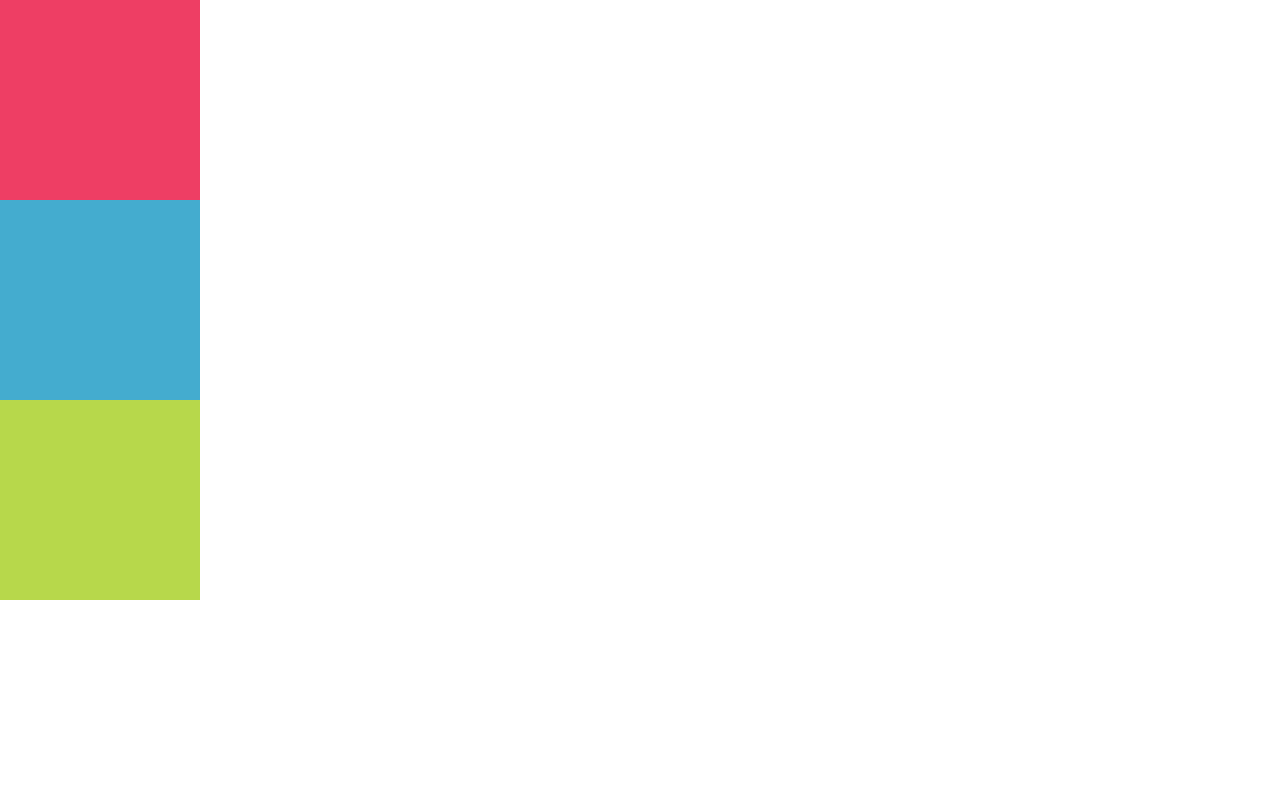
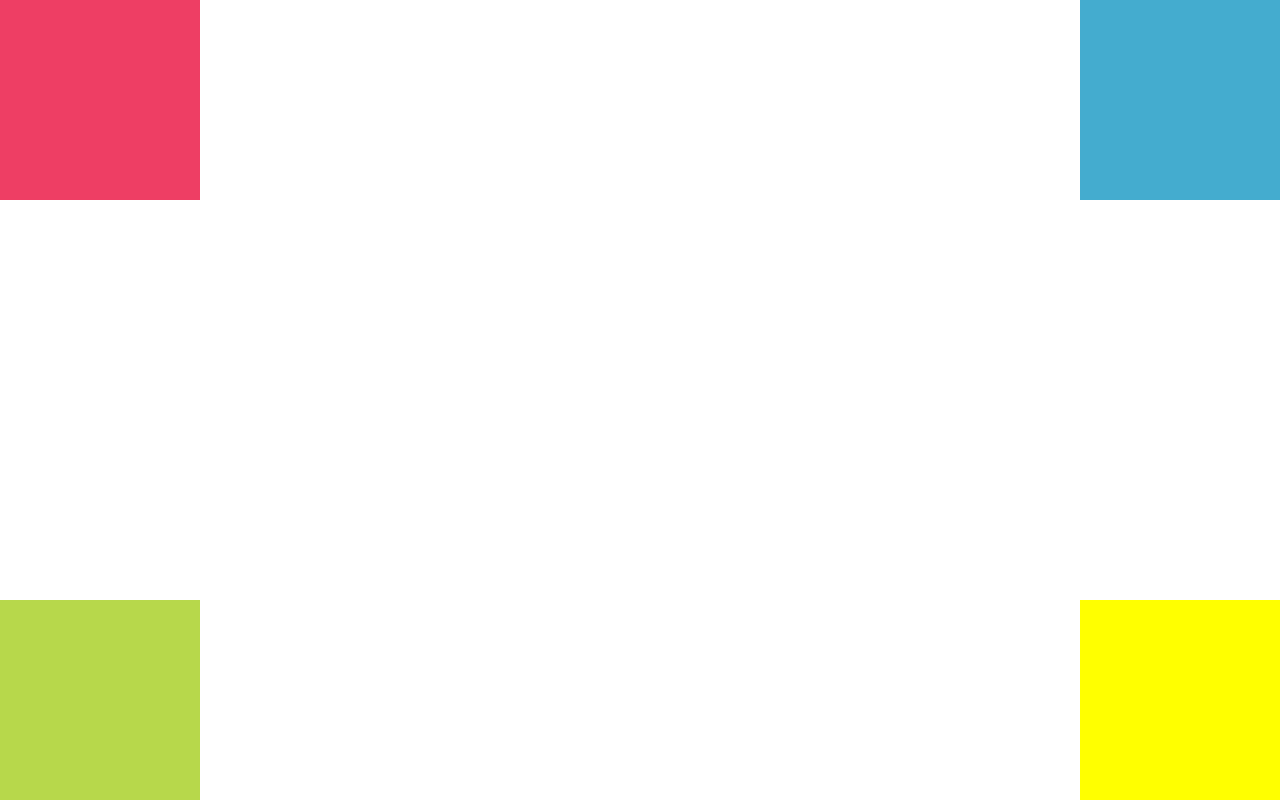
Before and after one commit to jplvzr/positioning1, a plain HTML site: page parte5/index.html in a window 1280 px wide. Drawn offline with Linux system fonts and the light colour scheme.

Commit message:
parte5 penultimo listo

```diff
--- a/parte5/css/main.css
+++ b/parte5/css/main.css
@@ -5,14 +5,34 @@
 .caja {
 	width: 200px;
 	height: 200px;
-	position: relative;
+	position: absolute;
 }
 .first {
 	background-color: #ee3e64;
+	top: 0;
+	bottom: ;
+	right: ;
+	left: 0;
+
 }
 .second {
 	background-color: #44accf;
+	top: 0;
+	bottom: ;
+	right: 0;
+	left: ;
 }
 .third {
 	background-color: #b7d84b;
+	top: ;
+	bottom: 0;
+	right: ;
+	left: 0;
 }
+.fourth {
+	background-color: #FFFF00;
+	top: ;
+	bottom: 0;
+	right: 0;
+	left: ;
+}
--- a/parte5/index.html
+++ b/parte5/index.html
@@ -10,6 +10,7 @@
 			<div class="caja first"></div>
 			<div class="caja second"></div>
 			<div class="caja third"></div>
+			<div class="caja fourth"></div>
 		</div>
 	</body>
 </html>
```
